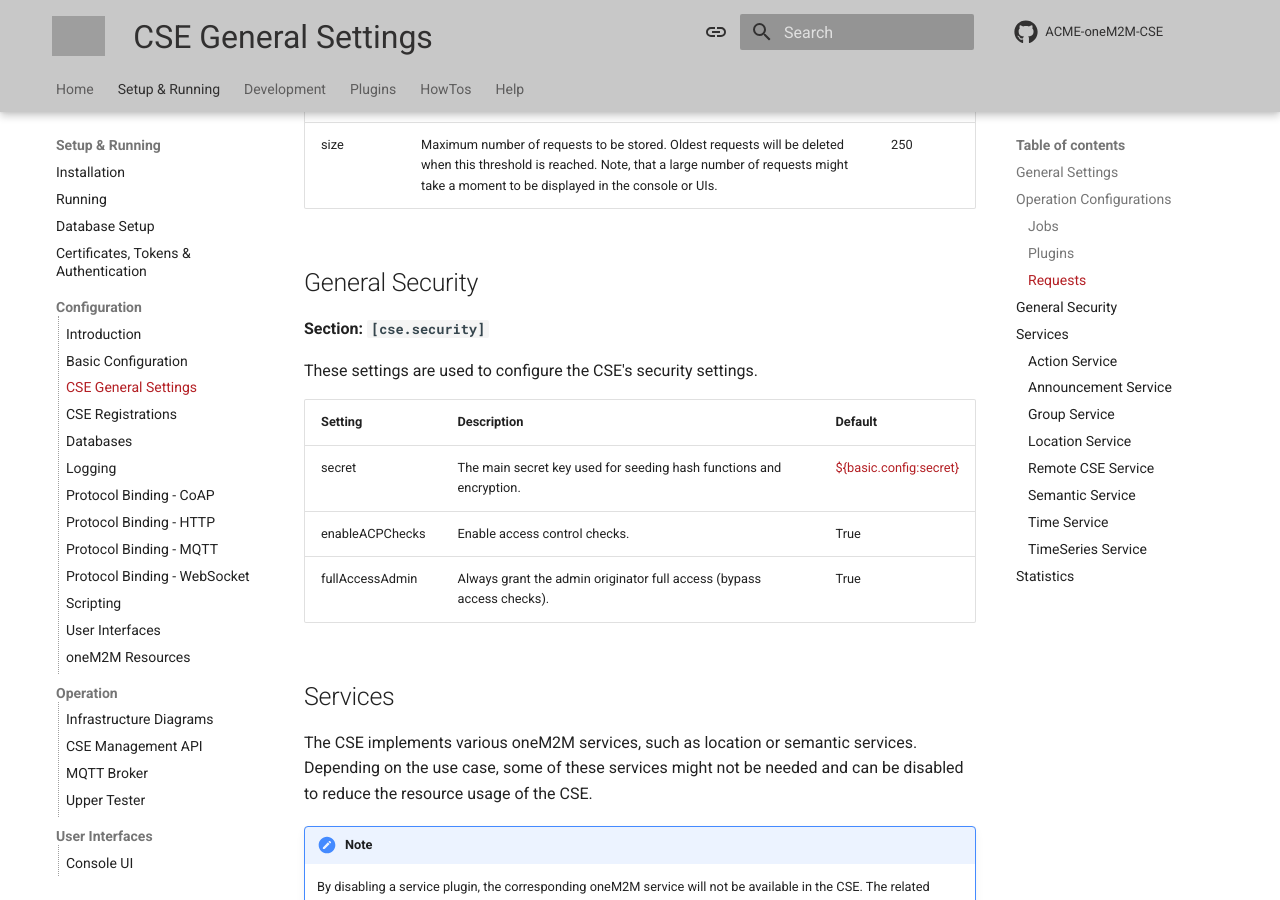
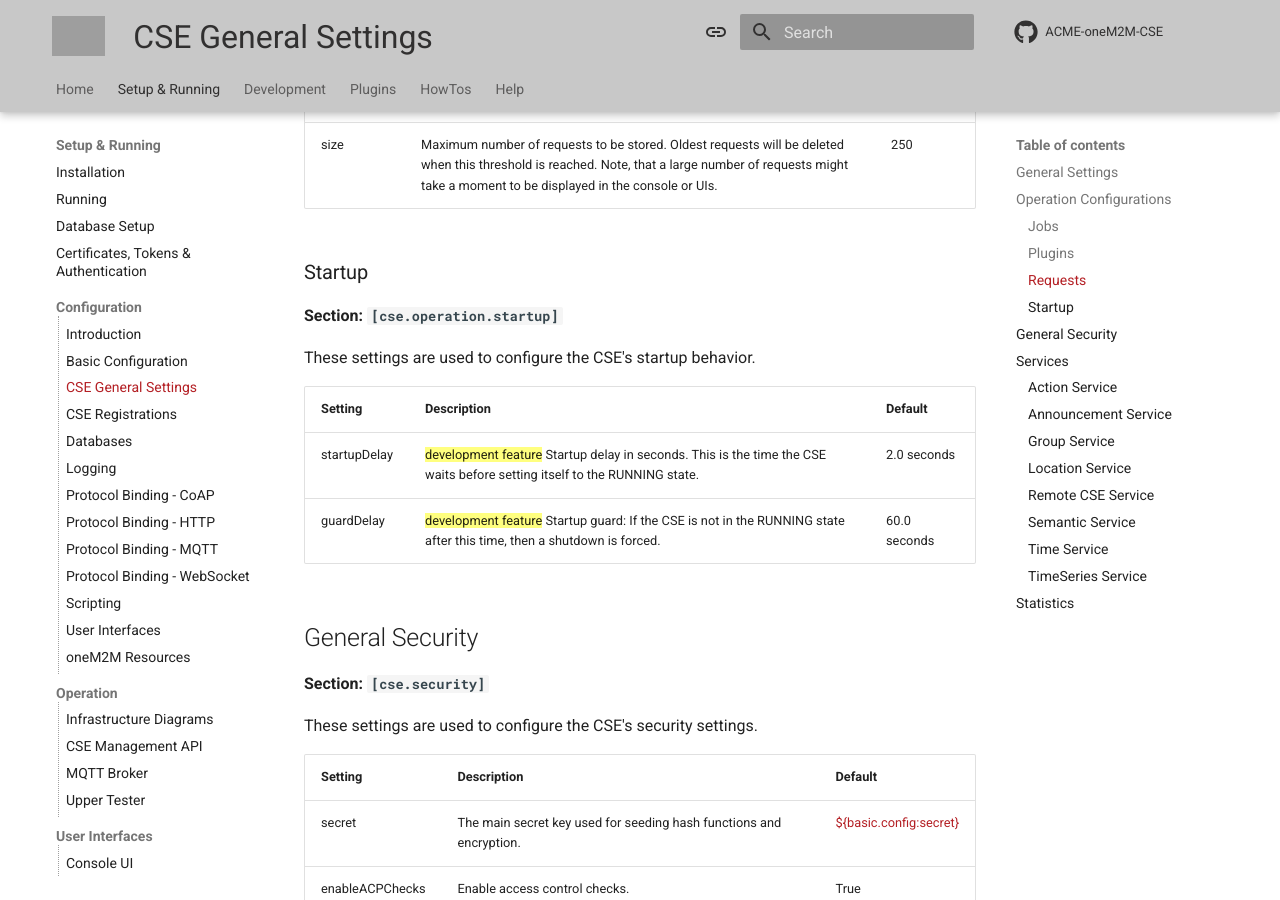
Before and after one commit to ankraft/ACME-oneM2M-CSE-mkdocs, an MkDocs documentation site: the page built from docs/setup/Configuration-cse.md, in a window 1280 px wide and 900 px high, scrolled down 4124 px. Built offline with MkDocs 1.6.1 and Material for MkDocs 9.7.7, drawn with Linux system fonts in a browser that asks for light colours; comment, search, counter and statistics services are not loaded; grey boxes are pictures that could not be loaded.

Commit message:
Added documentation for new cse.operation.startup settings

```diff
--- a/docs/setup/Configuration-cse.md
+++ b/docs/setup/Configuration-cse.md
@@ -72,6 +72,18 @@ These settings are used to configure the CSE's internal request recording.
 |:--------|:----------------------------------------------------------------------------------------------------------------------------------------------------------------------------------------------------------|:--------|
 | enable  | Enable request recording.                                                                                                                                                                                 | False   |
 | size    | Maximum number of requests to be stored. Oldest requests will be deleted when this threshold is reached. Note, that a large number of requests might take a moment to be displayed in the console or UIs. | 250     |
+
+
+### Startup
+
+**Section: `[cse.operation.startup]`**
+
+These settings are used to configure the CSE's startup behavior.
+
+| Setting | Description                                                                                                     | Default |
+|:--------|:----------------------------------------------------------------------------------------------------------------|:--------|
+| startupDelay | ==development feature== Startup delay in seconds. This is the time the CSE waits before setting itself to the RUNNING state. | 2.0 seconds |
+| guardDelay   | ==development feature== Startup guard: If the CSE is not in the RUNNING state after this time, then a shutdown is forced. | 60.0 seconds |
 
 
 ## General Security
```
